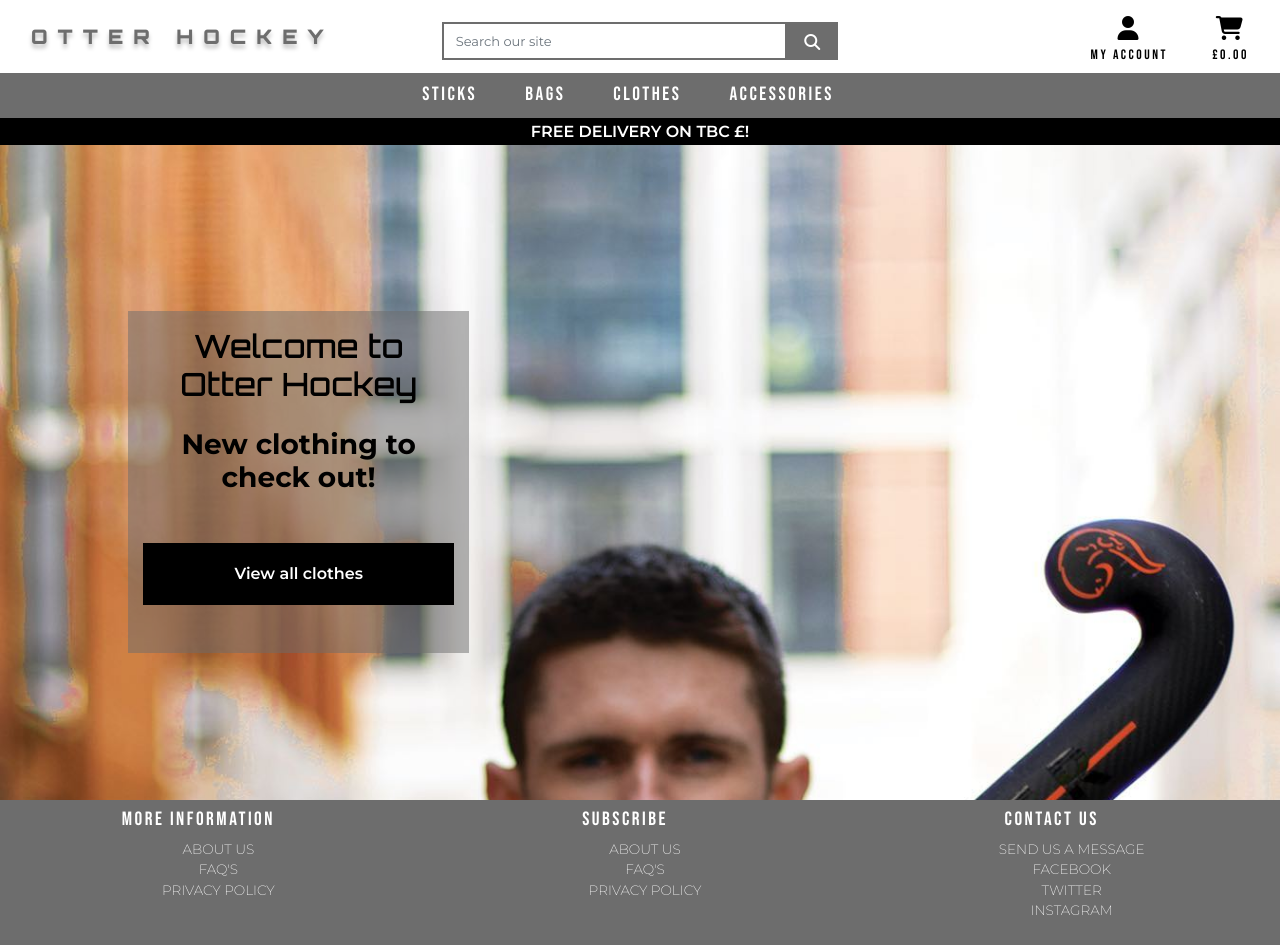
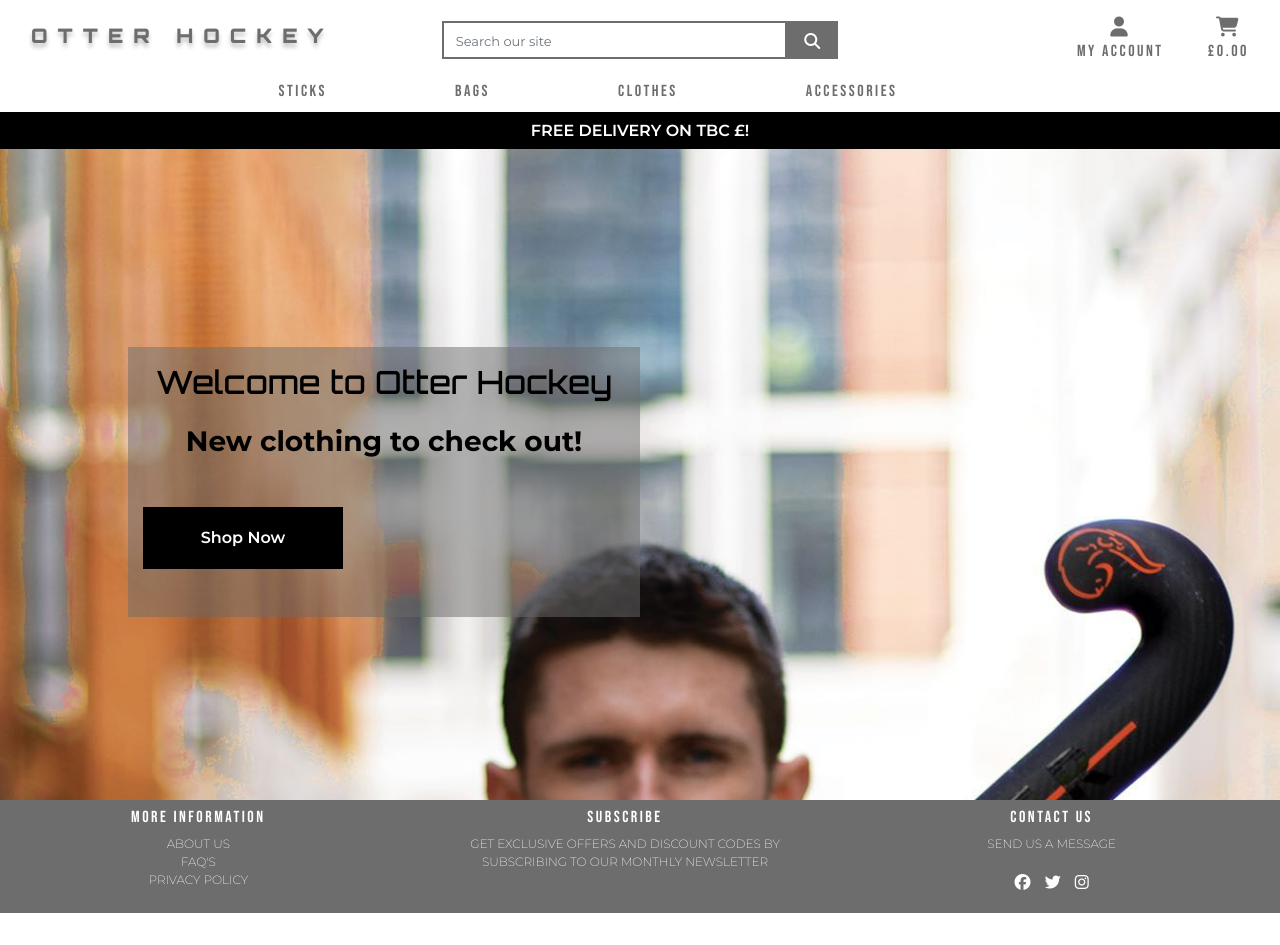
Before and after one commit to liamsmith3194/otter-hockey, a Django app: page / in a window 1280 px wide. After the commit the page ends 913 px from the top, so only its background shows below. Run offline with Django 3.2, Linux system fonts and the light colour scheme; some libraries are stand-ins or nearby versions.

Commit message:
header, nav and footer in place

```diff
--- a/home/templates/home/index.html
+++ b/home/templates/home/index.html
@@ -10,7 +10,7 @@
 {% endblock %}
 
 {% block content %}
-    <div class="container h-100">
+    <!-- <div class="container h-100">
         <div class="row h-100">
             <div class="col-12 col-md-4 my-auto welcome-container">
                 <h2 class="welcome-message text-black text-center py-3">
@@ -26,5 +26,32 @@
                 </div>
             </div>
         </div>
+    </div> -->
+
+
+    <div class="container h-100">
+        <div class="row h-100">
+            <div class="col-7 col-md-6 my-auto welcome-container">
+                <h2 class="welcome-message text-black text-center py-3">
+                    Welcome to Otter Hockey
+                </h2>
+                <h3 class="display-5 logo-font font-weight-bold text-black text-center">
+                    New clothing to check out!
+                </h3>
+                <div class="my-5">
+                    <h4>
+                        <a href="" class="shop-now-button banner-offer btn btn-lg rounded-0 py-3">Shop Now</a>
+                    </h4>
+                </div>
+            </div>
+        </div>
     </div>
+
+
+
+
+
+
+
+
 {% endblock %}
--- a/static/css/base.css
+++ b/static/css/base.css
@@ -19,7 +19,7 @@ body {
     color: #000;
     font-family: 'Bebas Neue', sans-serif;
     font-weight: 500;
-    font-size: 0.85rem;
+    font-size: 1rem;
 }
 
 /* from Bulma */
@@ -57,6 +57,7 @@ body {
     font-size: 1rem;
     font-family: 'Montserrat', sans-serif;
     font-weight: 600;
+    padding: 5px;
 }
 
 ::placeholder{
@@ -72,7 +73,7 @@ body {
     background: black;
     border: #000 solid 3px;
     color: white;
-    min-width: 260px;
+    min-width: 200px;
 }
 
 .btn-grey {
@@ -94,6 +95,10 @@ body {
     color: #000 !important;
 }
 
+.text-grey {
+    color: #6D6D6D !important;
+}
+
 .text-white {
     color: #fff !important;
 }
@@ -112,14 +117,18 @@ body {
 
 .nav-link {
     font-family: 'Bebas Neue', sans-serif;
-    font-size: 1.2rem;
+    font-size: 1rem;
     letter-spacing: 2.5px;
 }
 
 .nav-item {
     font-family: 'Bebas Neue', sans-serif;
-    font-size: 1.2rem;
+    font-size: 1rem;
     letter-spacing: 2.5px;
+}
+
+.dropdown{
+    margin-right: 5rem;
 }
 
 .dropdown-item {
@@ -131,10 +140,18 @@ body {
 }
 
 .footer-item {
+    color: #fff;
     list-style: none;
     font-weight: 200;
-    font-size: 0.85rem;
+    font-size: 0.75rem;
     text-transform: uppercase;
+    padding-left: 0;
+}
+
+a .social-media-icons {
+    color: #fff;
+    padding: 5px;
+    font-size: 1rem;
 }
 
 /* -------------------------------- Media Queries */
--- a/templates/base.html
+++ b/templates/base.html
@@ -80,11 +80,11 @@
             <div class="col-12 col-lg-4 my-auto py-1 py-lg-0">
                 <ul class="list-inline list-unstyled text-center text-lg-right my-0">
                     <li class="list-inline-item dropdown">
-                        <a class="text-black nav-link" href="#" id="user-options" data-toggle="dropdown"
+                        <a class="text-grey nav-link" href="#" id="user-options" data-toggle="dropdown"
                             aria-haspopup="true" aria-expanded="false">
                             <div class="text-center">
                                 <div><i class="fas fa-user fa-lg"></i></div>
-                                <p class="header-buttons my-0">My Account</p>
+                                <p class="header-buttons text-grey my-0">My Account</p>
                             </div>
                         </a>
                         <div class="dropdown-menu border-0" aria-labelledby="user-options">
@@ -101,11 +101,11 @@
                         </div>
                     </li>
                     <li class="list-inline-item">
-                        <a class="{% if grand_total %}text-info font-weight-bold{% else %}text-black{% endif %} nav-link"
+                        <a class="{% if grand_total %}text-info font-weight-bold{% else %}text-grey{% endif %} nav-link"
                             href="">
                             <div class="text-center">
                                 <div><i class="fa-solid fa-cart-shopping fa-lg"></i></div>
-                                <p class="header-buttons my-0">
+                                <p class="header-buttons text-grey my-0">
                                     {% if grand_total %}
                                     £{{ grand_total|floatformat:2 }}
                                     {% else %}
@@ -118,7 +118,7 @@
                 </ul>
             </div>
         </div>
-        <div class="row bg-grey">
+        <div class="row bg-white">
             <nav class="navbar navbar-expand-lg navbar-light w-100">
                 <button class="navbar-toggler" type="button" data-toggle="collapse" data-target="#main-nav"
                     aria-controls="main-nav" aria-expanded="false" aria-label="Toggle navigation">
@@ -145,10 +145,13 @@
     {% block content %}
     {% endblock %}
 
-    <div class="footer-container py-2 bg-grey text-center">
+    <!-- Footer -->
+    <footer class="footer bg-grey py-2">
         <div class="row w-100">
-            <div class="col-sm">
-                <h4 class="nav-item text-white text-center">
+            <div class="col-md-4 text-center">
+                <div class="footer-header">
+                    <!-- Help Section -->
+                    <h4 class="nav-item text-white">
                         More Information
                     </h4>
                     <ul class="footer-item text-white">
@@ -157,29 +160,43 @@
                         <li>Privacy Policy</li>
                     </ul>
                 </div>
-            <div class="col-sm">
+            </div>
+            <div class="col-md-4 text-center footer-header">
+                <!-- Subscribe Section -->
                 <h4 class="nav-item text-white">
                     Subscribe
                 </h4>
-                <ul class="footer-item text-white">
-                    <li>About us</li>
-                    <li>FAQ'S</li>
-                    <li>Privacy Policy</li>
-                </ul>
+                <p class="footer-item">Get exclusive offers and discount codes by subscribing to our monthly
+                    newsletter</p>
+                <!-- Mailchimp signup form here -->
             </div>
-            <div class="col-sm">
+            <div class="col-md-4 text-center">
+                <div class="footer-header">
                     <h4 class="nav-item text-white">
                         Contact Us
                     </h4>
                     <ul class="footer-item text-white">
                         <li>Send us a message</li>
-                    <li>Facebook</li>
-                    <li>Twitter</li>
-                    <li>Instagram</li>
                     </ul>
+                    <div>
+                        <a href="https://facebook.com" target="_blank" rel="noopener"
+                            aria-label="Visit our Facebook page (opens in new tab)"><i
+                                class="social-media-icons fab fa-facebook"></i></a></li>
+                        <a href="https://twitter.com" target="_blank" rel="noopener"
+                            aria-label="Visit our Twitter page (opens in new tab)"><i
+                                class="social-media-icons fab fa-twitter"></i></a></li>
+                        <a href="https://instagram.com" target="_blank" rel="noopener"
+                            aria-label="Visit our Instagram page (opens in new tab)"><i
+                                class="social-media-icons fab fa-instagram"></i></a>
+                    </div>
+                    <!-- Copyright
+                    <div class="text-white">
+                        <i class="fa-regular fa-copyright text-white">Otter Hockey, 2022</i>
+                    </div> -->
                 </div>
             </div>
         </div>
+    </footer>
 
     {% block postloadjs %}
     {% endblock %}
--- a/templates/includes/main-nav.html
+++ b/templates/includes/main-nav.html
@@ -1,22 +1,22 @@
 <div class="collapse navbar-collapse" id="main-nav">
     <ul class="navbar-nav w-auto mx-auto">
         <li class="nav-item dropdown">
-            <a class="logo-font nav-item text-white mr-5" href="#" id="sticks">
+            <a class="logo-font nav-item text-grey mr-5" href="#" id="sticks">
                 Sticks
             </a>
         </li>
         <li class="nav-item dropdown">
-            <a class="logo-font nav-item text-white mr-5" href="#" id="bags">
+            <a class="logo-font nav-item text-grey mr-5" href="#" id="bags">
                 Bags
             </a>
         </li>
         <li class="nav-item dropdown">
-            <a class="logo-font nav-item text-white mr-5" href="#" id="clothes">
+            <a class="logo-font nav-item text-grey mr-5" href="#" id="clothes">
                 Clothes
             </a>
         </li>
         <li class="nav-item dropdown">
-            <a class="logo-font nav-item text-white mr-5" href="#" id="accessories">
+            <a class="logo-font nav-item text-grey mr-5" href="#" id="accessories">
                 Accessories
             </a>
         </li>
--- a/templates/includes/mobile-top-header.html
+++ b/templates/includes/mobile-top-header.html
@@ -1,18 +1,20 @@
 <li class="list-inline-item">
-    <a class="text-black nav-link d-block d-lg-none" href="#" id="mobile-search" data-toggle="dropdown" aria-haspopup="true" aria-expanded="false">
+    <a class="text-grey nav-link d-block d-lg-none" href="#" id="mobile-search" data-toggle="dropdown"
+        aria-haspopup="true" aria-expanded="false">
         <div class="text-center">
             <div><i class="fas fa-search fa-lg"></i></div>
-            <p class="my-0">Search</p>
+            <p class="header-buttons text-grey my-0">Search</p>
         </div>
     </a>
     <div class="dropdown-menu border-0 w-100 p-3 rounded-0 my-0" aria-labelledby="mobile-search">
         <form class="form" method="GET" action="">
             <div class="input-group w-100">
-                <input class="form-control border border-black rounded-0" type="text" name="q" placeholder="Search our site">
+                <input class="form-control border border-black rounded-0" type="text" name="q"
+                    placeholder="Search our site">
                 <div class="input-group-append">
                     <button class="form-control form-control btn btn-black border border-black rounded-0" type="submit">
                         <span class="icon">
-                            <i class="fas fa-search"></i>
+                            <i class="fas fa-search fa-lg"></i>
                         </span>
                     </button>
                 </div>
@@ -21,10 +23,11 @@
     </div>
 </li>
 <li class="list-inline-item dropdown">
-    <a class="text-black nav-link d-block d-lg-none" href="#" id="user-options" data-toggle="dropdown" aria-haspopup="true" aria-expanded="false">
+    <a class="text-grey nav-link d-block d-lg-none" href="#" id="user-options" data-toggle="dropdown"
+        aria-haspopup="true" aria-expanded="false">
         <div class="text-center">
             <div><i class="fas fa-user fa-lg"></i></div>
-            <p class="my-0">My Account</p>
+            <p class="header-buttons text-grey my-0">My Account</p>
         </div>
     </a>
     <div class="dropdown-menu border-0" aria-labelledby="user-options">
@@ -41,14 +44,15 @@
     </div>
 </li>
 <li class="list-inline-item">
-    <a class="{% if grand_total %}text-primary font-weight-bold{% else %}text-black{% endif %} nav-link d-block d-lg-none" href="">
+    <a class="{% if grand_total %}text-primary font-weight-bold{% else %}text-grey{% endif %} nav-link d-block d-lg-none"
+        href="">
         <div class="text-center">
-            <div><i class="fas fa-shopping-bag fa-lg"></i></div>
-            <p class="my-0">
+            <div><i class="fa-solid fa-cart-shopping fa-lg"></i></div>
+            <p class="header-buttons text-grey my-0">
                 {% if grand_total %}
-                    ${{ grand_total|floatformat:2 }}
+                £{{ grand_total|floatformat:2 }}
                 {% else %}
-                    $0.00
+                £0.00
                 {% endif %}
             </p>
         </div>
```
Lines whose indentation alone changed are shown as unchanged.
